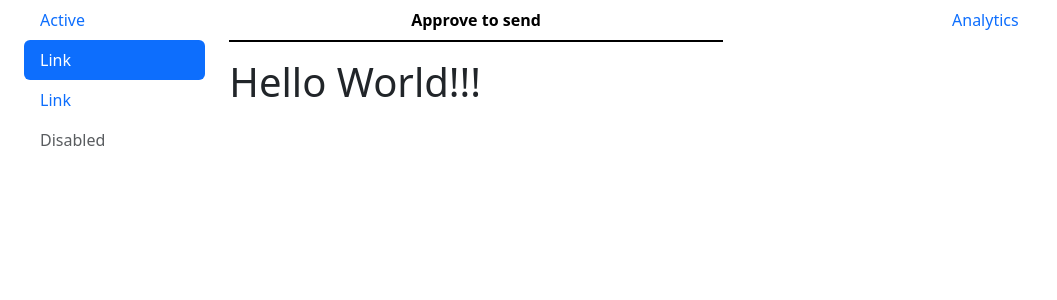
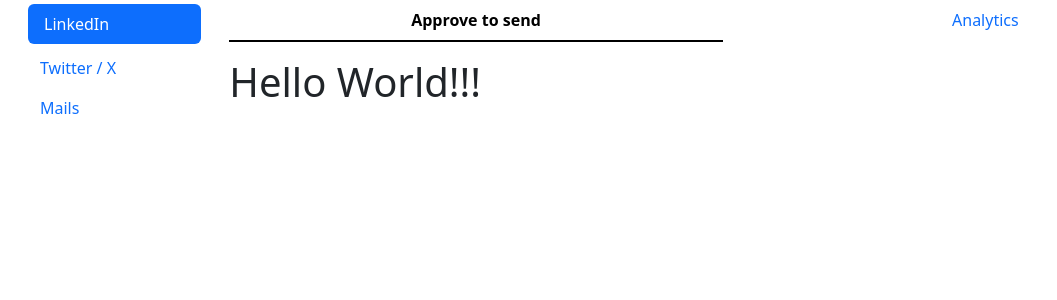
Before and after one commit to Rathish-Rajendran/Gofr-social-media-automation, a React (Vite) app in the folder AI-Alchemy/: page / in a window 1280 px wide. Shown: the top 300 px of the page, without its empty margins (0-1057 px from the left). Built offline with nearby package versions, Linux system fonts and the light colour scheme.

Commit message:
Added internal state to sidebar

```diff
--- a/AI-Alchemy/src/App.jsx
+++ b/AI-Alchemy/src/App.jsx
@@ -8,11 +8,17 @@ function App() {
     "Analytics"
   ]
 
+  const sidebarItems = [
+    "LinkedIn",
+    "Twitter / X",
+    "Mails"
+  ]
+
   return (
     <div className="container-fluid">
       <div className="container-fluid row">
         <div className="col-2 container-fluid">
-          <SideBar />
+          <SideBar items={sidebarItems} />
         </div>
         <div className="col container-fluid">
           <Navbar items={navbarItems} />
--- a/AI-Alchemy/src/components/sidebar.jsx
+++ b/AI-Alchemy/src/components/sidebar.jsx
@@ -1,10 +1,21 @@
-const SideBar = () => {
+import { useState } from "react";
+
+const SideBar = ({ items }) => {
+    const [selected, setSelected] = useState(0)
+
     return (
     <nav className="nav flex-column align-self-start nav-pills">
-        <a className="nav-link" aria-current="page" href="#">Active</a>
-        <a className="nav-link active" href="#">Link</a>
-        <a className="nav-link" href="#">Link</a>
-        <a className="nav-link disabled" aria-disabled="true">Disabled</a>
+        {
+            items.map((item, index) => <a key={index}
+                href="#"
+                className={selected === index ? "nav-link active m-1" : "nav-link"}
+                aria-current={selected === index ? "page" : false}
+                onClick={() => setSelected(index)}
+                >
+                    {item}
+                </a>
+            )
+        }
     </nav>
     );
 }
```
